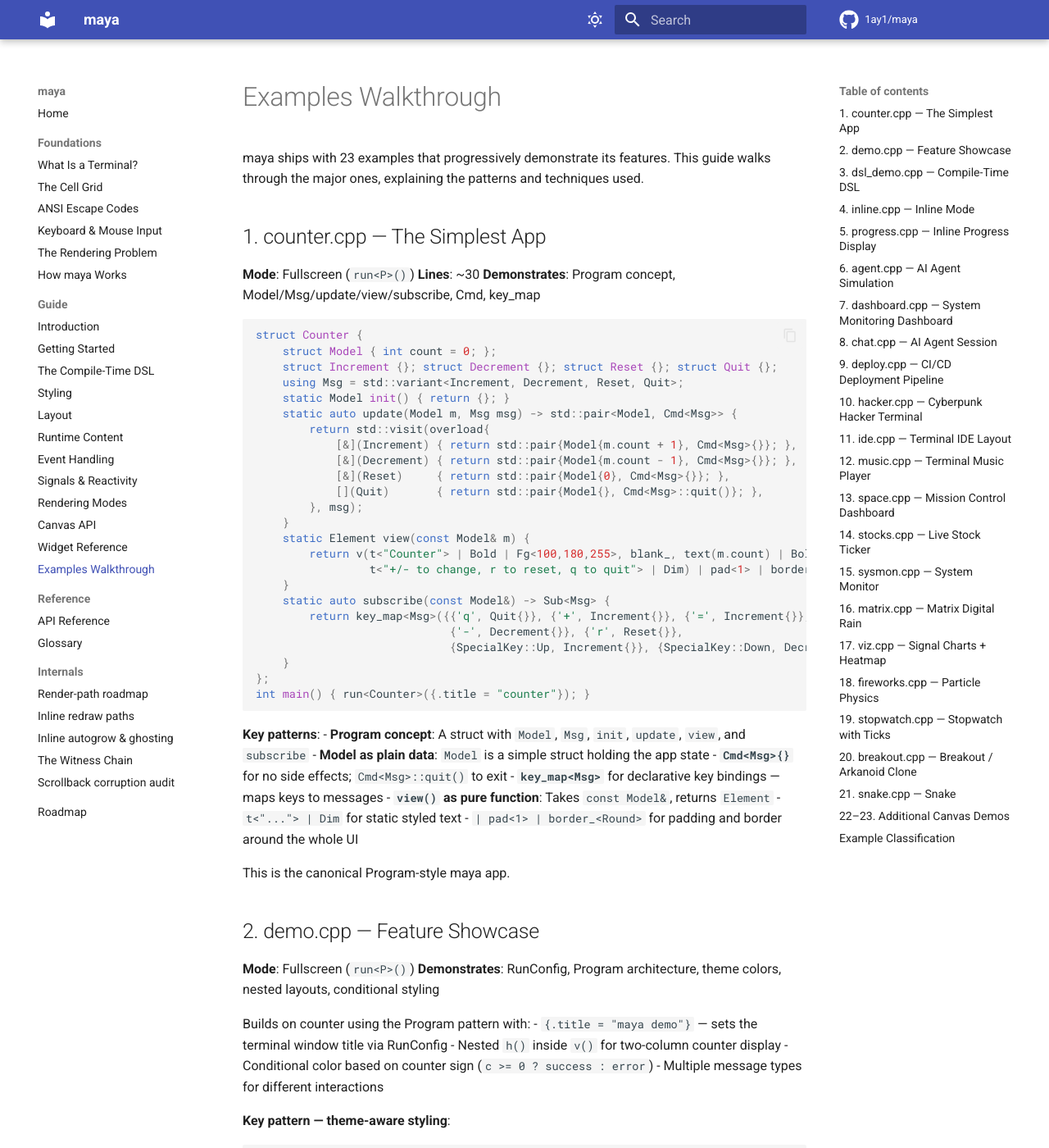
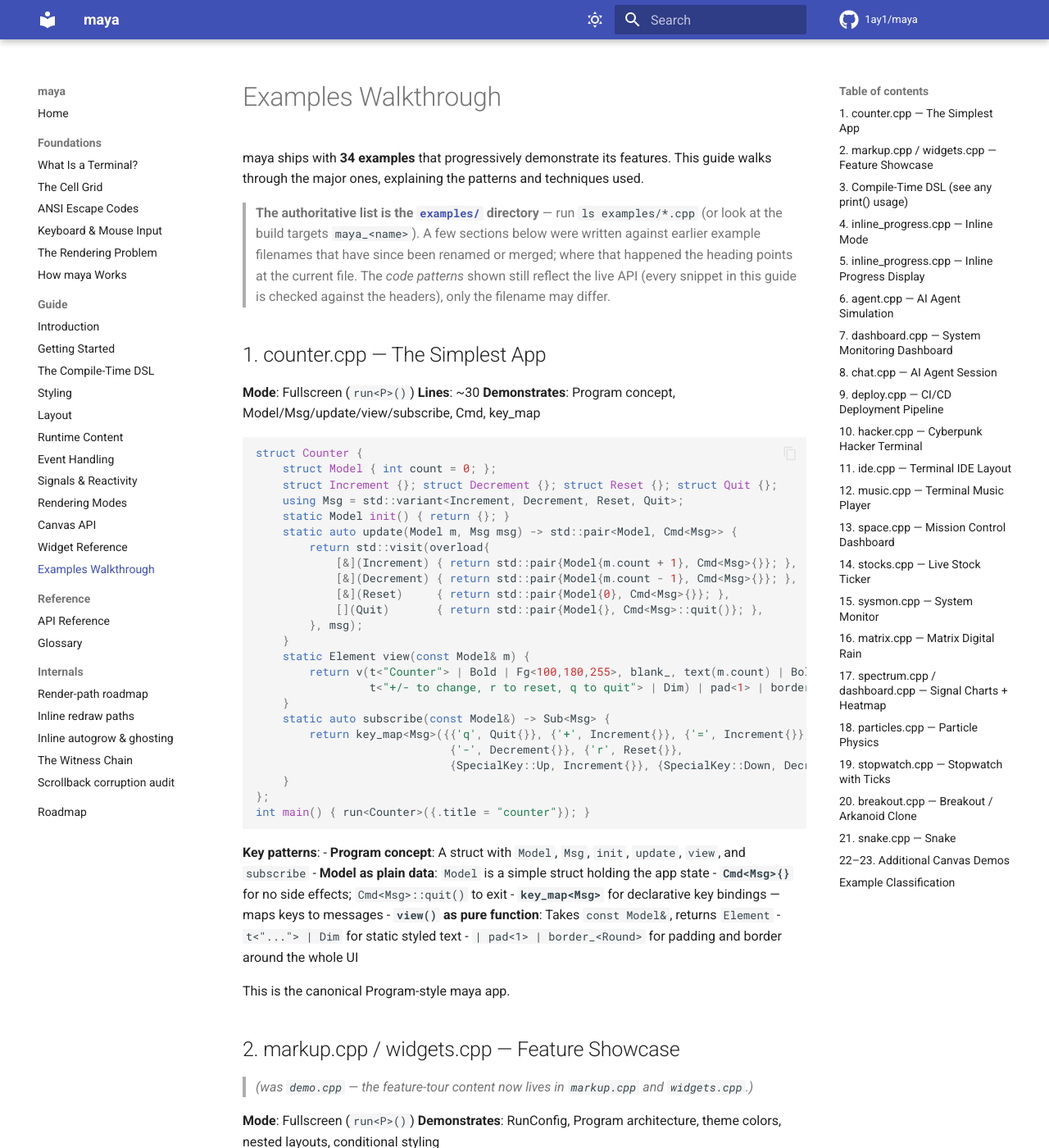
Before and after one commit to 1ay1/maya, an MkDocs documentation site: the page built from docs/10-examples.md, in a window 1280 px wide and 1400 px high. Shown: the whole window at 82% size. Built offline with MkDocs 1.6.1 and Material for MkDocs 9.7.7, drawn with Linux system fonts in a browser that asks for light colours; comment, search, counter and statistics services are not loaded; some of the changed text lies outside the part shown.

Commit message:
docs: fix drift against the headers (all examples compile-checked)
- README: 26->34 examples, 69->90+ widgets (actual counts)
- 02-dsl: document fg<>/bg<> ambiguity under `using namespace maya;`
  (collides with maya::fg(Color)/bg(Color); use dsl::fg<> or Fg<R,G,B>)
- 08-canvas-api: correct Cell::width semantics (0/1/2, not '1 or 2');
  simd functions are in maya::simd, not maya::core::simd
- 07-rendering-modes: add CanvasConfig::auto_clear field
- 10-examples: 23->34 count, add authoritative-source note, retitle
  stale example filenames (demo/dsl_demo/inline/progress/viz/fireworks)
  to their current equivalents

````diff
--- a/docs/10-examples.md
+++ b/docs/10-examples.md
@@ -1,7 +1,16 @@
 # Examples Walkthrough
 
-maya ships with 23 examples that progressively demonstrate its features. This
-guide walks through the major ones, explaining the patterns and techniques used.
+maya ships with **34 examples** that progressively demonstrate its features.
+This guide walks through the major ones, explaining the patterns and
+techniques used.
+
+> **The authoritative list is the [`examples/`](../examples/) directory** —
+> run `ls examples/*.cpp` (or look at the build targets `maya_<name>`). A few
+> sections below were written against earlier example filenames that have
+> since been renamed or merged; where that happened the heading points at the
+> current file. The *code patterns* shown still reflect the live API (every
+> snippet in this guide is checked against the headers), only the filename may
+> differ.
 
 ## 1. counter.cpp — The Simplest App
 
@@ -47,7 +56,10 @@
 
 This is the canonical Program-style maya app.
 
-## 2. demo.cpp — Feature Showcase
+## 2. markup.cpp / widgets.cpp — Feature Showcase
+
+> *(was `demo.cpp` — the feature-tour content now lives in `markup.cpp` and
+> `widgets.cpp`.)*
 
 **Mode**: Fullscreen (`run<P>()`)
 **Demonstrates**: RunConfig, Program architecture, theme colors, nested layouts, conditional styling
@@ -68,7 +80,10 @@
 }
 ```
 
-## 3. dsl_demo.cpp — Compile-Time DSL
+## 3. Compile-Time DSL (see any `print()` usage)
+
+> *(was `dsl_demo.cpp` — the one-shot `print()` + constexpr-tree demo is folded
+> into the `print()` section of [Rendering Modes](07-rendering-modes.md).)*
 
 **Mode**: One-shot (`print()`)
 **Demonstrates**: Fully constexpr UI, type-state safety, bcol after border
@@ -93,7 +108,9 @@
 
 Also demonstrates mixing constexpr and runtime with `dyn()`.
 
-## 4. inline.cpp — Inline Mode
+## 4. inline_progress.cpp — Inline Mode
+
+> *(was `inline.cpp`.)*
 
 **Mode**: `run()` with `Mode::Inline`
 **Demonstrates**: Inline rendering, live bar animation, theme cycling
@@ -111,7 +128,9 @@
 
 Shows that `text()` works with runtime strings for dynamic visualizations.
 
-## 5. progress.cpp — Inline Progress Display
+## 5. inline_progress.cpp — Inline Progress Display
+
+> *(was `progress.cpp`.)*
 
 **Mode**: Inline (`live()`)
 **Demonstrates**: Delta time, parallel progress bars, spinners, auto-quit
@@ -338,7 +357,10 @@
 if (mouse_clicked(ev)) rain->shockwave(pos->col, pos->row);
 ```
 
-## 17. viz.cpp — Signal Charts + Heatmap
+## 17. spectrum.cpp / dashboard.cpp — Signal Charts + Heatmap
+
+> *(was `viz.cpp` — the sub-cell chart / heatmap techniques now ship in
+> `spectrum.cpp` and `dashboard.cpp`.)*
 
 **Mode**: Canvas (`canvas_run()`)
 **Demonstrates**: Braille sub-cell graphics, 2D heatmap, fast math, split panels
@@ -373,7 +395,10 @@
 inline float fast_sqrt(float x) noexcept { /* Quake III rsqrt */ }
 ```
 
-## 18. fireworks.cpp — Particle Physics
+## 18. particles.cpp — Particle Physics
+
+> *(was `fireworks.cpp` — the fireworks burst is one of `particles.cpp`'s five
+> modes.)*
 
 **Mode**: Canvas (`canvas_run()`)
 **Demonstrates**: Physics simulation, particle lifecycle, auto-launch, mouse click-to-launch
````
Also changed, not shown: README.md (+2 -2 lines), docs/02-dsl.md (+13 -0 lines), docs/07-rendering-modes.md (+1 -0 lines), docs/08-canvas-api.md (+6 -5 lines).
